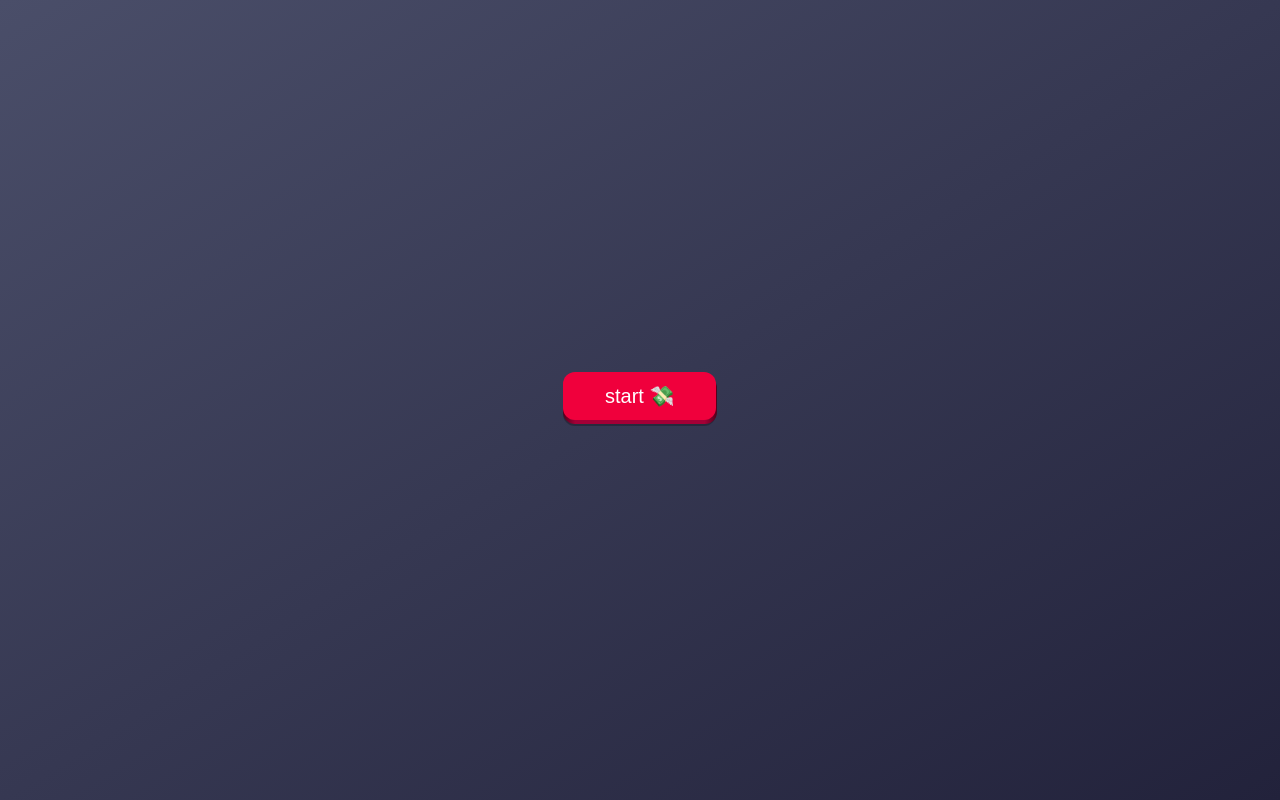
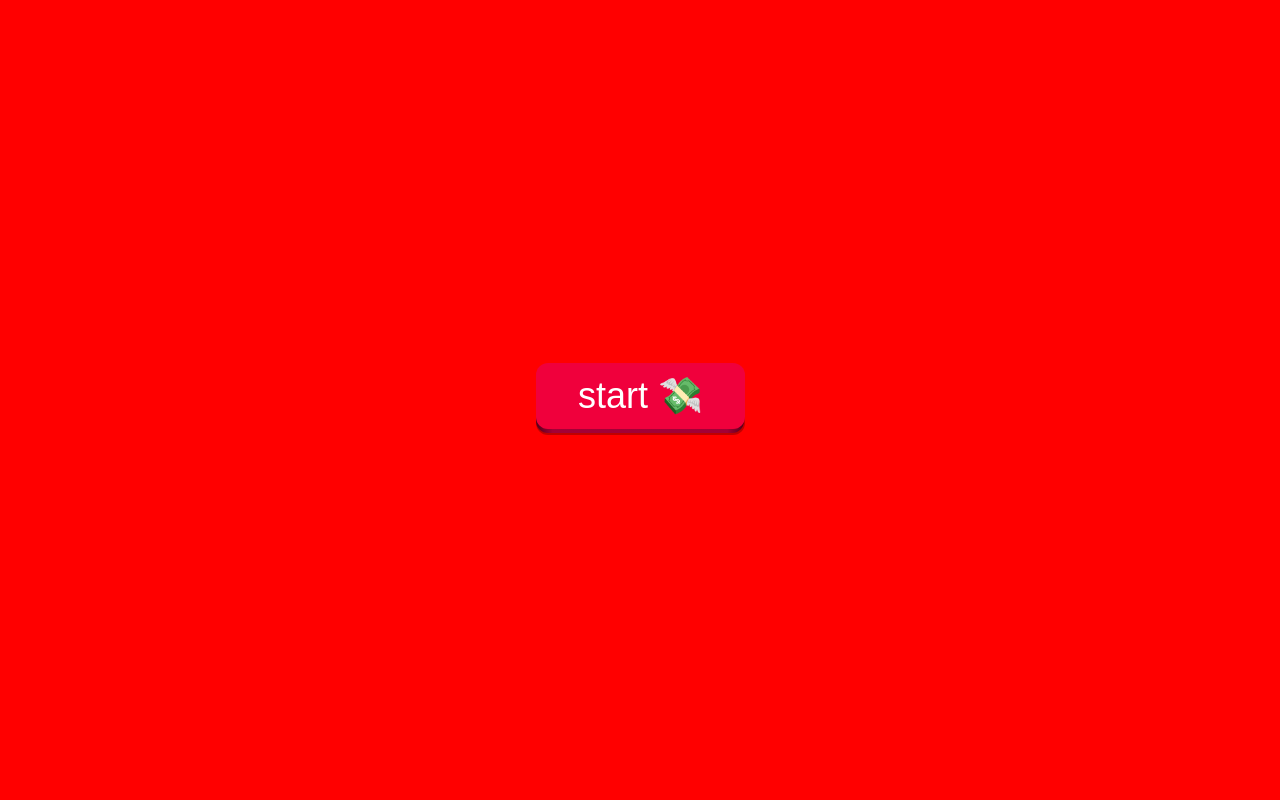
Before and after one commit to yupseth/price-game, a plain HTML site: page index.html in a window 1280 px wide. Drawn offline with Linux system fonts and the light colour scheme.

Commit message:
Make stylesheet mobile first

```diff
--- a/style.css
+++ b/style.css
@@ -4,10 +4,12 @@
   box-sizing: inherit;
 }
 
-html {
-  /* font-size: 62.5%; */
-  /* box-sizing: border-box; */
-}
+/* html {
+   font-size: 62.5%;
+   box-sizing: border-box;
+} */
+
+/* FOR MOBILE */
 
 body {
   font-family: "Nunito", sans-serif;
@@ -28,6 +30,8 @@ body {
   cursor: pointer;
   outline-offset: 4px;
   transition: filter 250ms;
+  -webkit-tap-highlight-color: transparent;
+  user-select: none;
 }
 .button--shadow {
   position: absolute;
@@ -61,28 +65,19 @@ body {
   position: relative;
   padding: 12px 42px;
   border-radius: 12px;
-  font-size: 1.25rem;
+  font-size: 2.25rem;
   color: white;
   background: hsl(345deg 100% 47%);
   will-change: transform;
-  transform: translateY(-4px);
+  transform: translateY(-12px);
   transition: transform 600ms cubic-bezier(0.3, 0.7, 0.4, 1);
 }
-.button--start:hover {
-  filter: brightness(110%);
-}
-.button--start:hover .button--front {
-  transform: translateY(-6px);
-  transition: transform 250ms cubic-bezier(0.3, 0.7, 0.4, 1.5);
-}
+
 .button--start:active .button--front {
-  transform: translateY(-2px);
+  transform: translateY(-4px);
   transition: transform 34ms;
 }
-.button--start:hover .button--shadow {
-  transform: translateY(4px);
-  transition: transform 250ms cubic-bezier(0.3, 0.7, 0.4, 1.5);
-}
+
 .button--start:active .button--shadow {
   transform: translateY(1px);
   transition: transform 34ms;
@@ -90,3 +85,32 @@ body {
 .button--start:focus:not(:focus-visible) {
   outline: none;
 }
+
+/* FOR DESKTOP */
+@media only screen and (min-width: 768px) {
+  body {
+    background-image: none;
+    background-color: red;
+  }
+  .button--front {
+    transform: translateY(-4px);
+  }
+
+  .button--start:hover .button--front {
+    transform: translateY(-12px);
+    transition: transform 250ms cubic-bezier(0.3, 0.7, 0.4, 1.5);
+  }
+  .button--start:hover .button--shadow {
+    transform: translateY(6px);
+    transition: transform 250ms cubic-bezier(0.3, 0.7, 0.4, 1.5);
+  }
+  .button--start:active .button--front {
+    transform: translateY(-4px);
+    transition: transform 34ms;
+  }
+
+  .button--start:active .button--shadow {
+    transform: translateY(1px);
+    transition: transform 34ms;
+  }
+}
```
